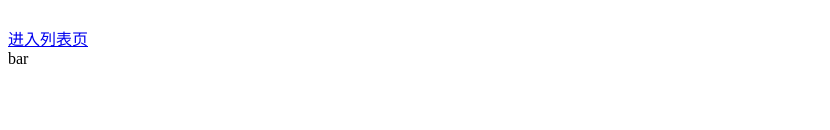
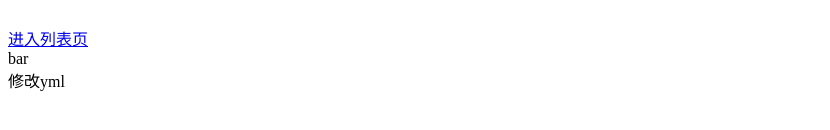
Before and after one commit to taohao-aomr/nuxt-vue, a Nuxt app: page / in a window 1280 px wide. Shown: the part 198-328 px from the top of the page, without its empty margins (0-830 px from the left). Built offline with nearby package versions, Linux system fonts and the light colour scheme.

Commit message:
feat: 修改yml

```diff
--- a/src/pages/index.vue
+++ b/src/pages/index.vue
@@ -4,6 +4,7 @@
       <NuxtLayout name="header"/>
       <NuxtLink to="/list">进入列表页</NuxtLink>
       <div>{{ foo }}</div>
+      <div>修改yml</div>
     </div>
   </template>
 <script setup lang="ts">
```
